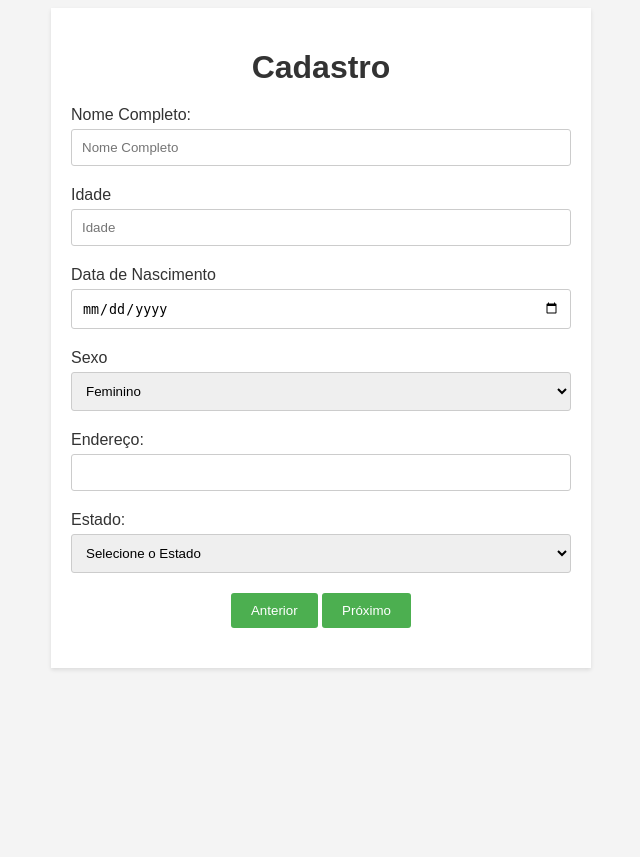
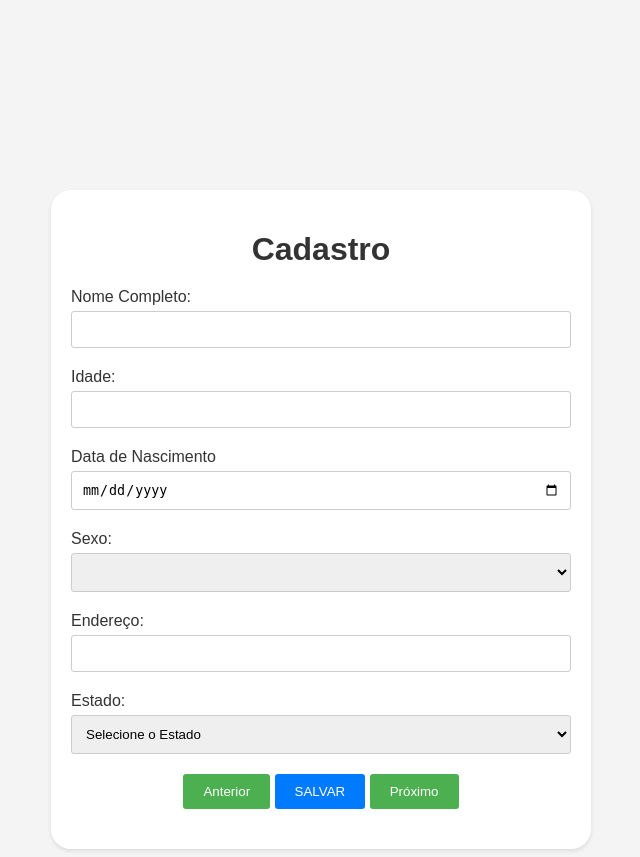
Before and after one commit to Evandro9820/ProgramacaoWeb-WebDesign, a PHP site: page / in a window 1280 px wide. Shown: the whole page, without its empty margins (319-959 px from the left). Before the commit the page ends 670 px from the top, so only its background shows below. Run offline with PHP 8.4, Linux system fonts and the light colour scheme.

Commit message:
Código melhorado, falta a pontução ainda

```diff
--- a/Programação Web/JAVASCRIPT/Formulario Gameficado/index.html
+++ b/Programação Web/JAVASCRIPT/Formulario Gameficado/index.html
@@ -15,21 +15,26 @@
     <div class="container">
         <h1>Cadastro</h1>
         <div class="pagina-formulario" id="pagina-1" data-etapa="1">
-            <form class="formulario" id="formulario" onsubmit="event.preventDefault()">
+            <form id="form" onsubmit="event.preventDefault()"><!--IMPEDE DE ENVIAR O FORMULARIO-->
+
                 <label>Nome Completo:</label>
-                <input type="text" id="nome" onfocusout="pontuar()" placeholder="Nome Completo">
-                <label>Idade</label>
-                <input type="number" onfocusout="pontuar()" placeholder="Idade">
+                <input type="text" id="nome" onfocusout="pontuar()" />
+
+                <label>Idade:</label>
+                <input type="number" onfocusout="pontuar()" />
+
                 <label>Data de Nascimento</label>
-                <input type="date" onfocusout="pontuar()" placeholder="Data de Nascimento">
+                <input type="date" onfocusout="pontuar()" />
 
-                <label for="sexo">Sexo</label>
+                <label for="sexo">Sexo:</label>
                 <select id="sexo" onfocusout="pontuar()">
+                    <option> </option>
                     <option>Feminino</option>
                     <option>Masculino</option>
-                    <option value="Prefiro nao responder">Prefiro não responder</option>
+                    <option>Prefiro não responder</option>
+
                 </select>
-                </select>
+
                 <label>Endereço:</label>
                 <input type="text" onfocusout="pontuar()" />
 
@@ -64,16 +69,44 @@
                     <option value="SE">Sergipe</option>
                     <option value="TO">Tocantins</option>
                 </select>
-            <div class="pagina-formulario" id="pagina-2" data-etapa="2" style="display: none;">
             </form>
         </div>
+
+        <div class="pagina-formulario" id="pagina-2" data-etapa="2" style="display: none;">
+        <form id="form" onsubmit="event.preventDefault()"><!--IMPEDE DE ENVIAR O FORMULARIO-->
+            <label>Celular/WhatsApp:</label>
+            <input type="number" onfocusout="pontuar()" />
+
+            <label>E-mail:</label>
+            <input type="email" onfocusout="pontuar()" />
+
+            <label>CPF:</label>
+            <input type="number" onfocusout="pontuar()" />
+
+            <label>RG:</label>
+            <input type="number" />
+
+            <label for="civil">Estado Cívil:</label>
+            <select onfocusout="pontuar()">
+                <option> </option>
+                <option>Solteiro(o)</option>
+                <option>Casado(a)</option>
+                <option>Divorciado(a)</option>
+                <option>Prefiro não responder</option>
+            </select>
+        </div>
+
         <div id="botao">
             <button class="btnProxima" type="button" onclick="etapaAnterior()">Anterior</button>
-            <button class="btn-salvar" onclick="limparFormulario()">SALVAR</button>
+            <button id="btn-salvar" onclick="limparFormulario()">SALVAR</button>
             <button class="btnProxima" type="button" onclick="proximaEtapa()">Próximo</button>
         </div>
+        <!--JA É SUBMITT AUTOMATICAMENTE     - SE QUISER QUE FIQUE UM EM CIMA DO OUTRO E TAL, AQUI TERIA QUE TER FLEX BOX-->
+
+        </form>
+
     </div>
-
+    <script src="script.js"></script>
 
 </body>
 
--- a/Programação Web/JAVASCRIPT/Formulario Gameficado/script.js
+++ b/Programação Web/JAVASCRIPT/Formulario Gameficado/script.js
@@ -1,15 +1,15 @@
 function proximaEtapa() {
     moverEtapa(1);
-  }
+}
 
-  function etapaAnterior() {
+function etapaAnterior() {
     moverEtapa(-1);
-  }
+}
 
-  function moverEtapa(direcao) {
+function moverEtapa(direcao) {
     var elementoEtapaAtual = document.querySelector('.pagina-formulario:not([style="display: none;"])');
     if (!elementoEtapaAtual) {
-        document.getElementById('pagina-1').style.display = 'block';
+        document.getElementById('pagina-1').style.display = "block";
         return;
     }
 
@@ -27,4 +27,11 @@ function proximaEtapa() {
             alert("Você completou o formulário!");
         }
     }
-  }
+
+    var botaoSalvar = document.getElementById('btn-salvar');
+    if (numeroProximaEtapa == 2) {
+        botaoSalvar.style.display = 'inline-block';
+    } else {
+        botaoSalvar.style.display = 'none';
+    }
+}
--- a/Programação Web/JAVASCRIPT/Formulario Gameficado/style.css
+++ b/Programação Web/JAVASCRIPT/Formulario Gameficado/style.css
@@ -10,6 +10,8 @@ body {
     padding: 20px;
     background-color: #ffffff;
     box-shadow: 0 2px 4px rgba(0, 0, 0, 0.1);
+    margin-top: 15% ;
+    border-radius: 20px;
 }
 
 h1 {
```
